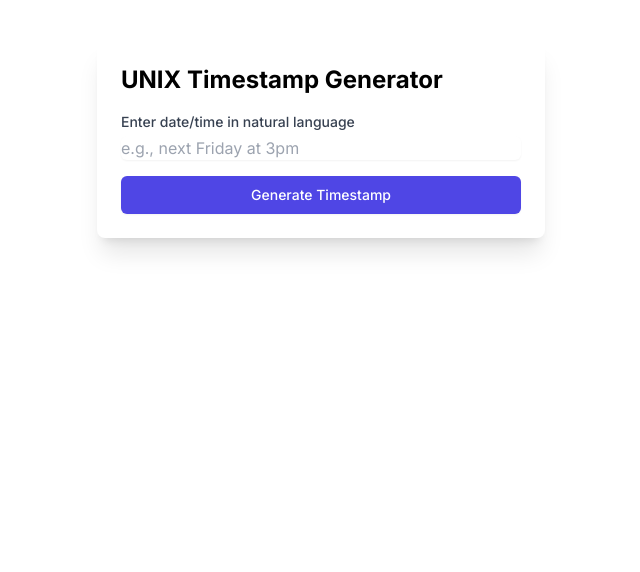
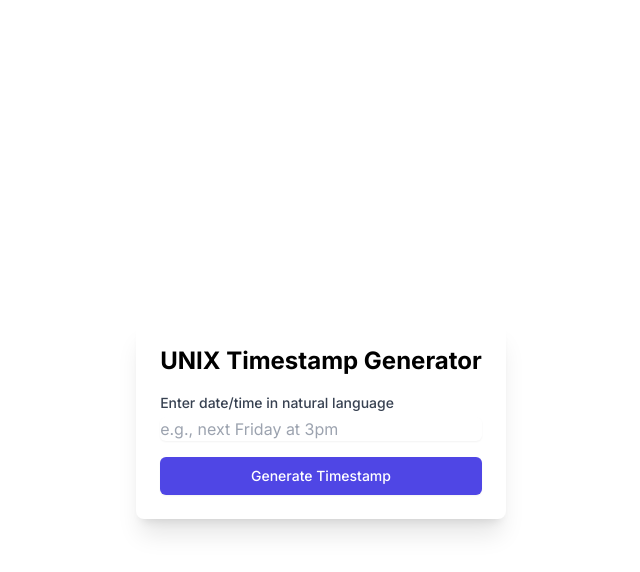
Before and after one commit to PranTanTheMan/llm-unix, a Next.js app: page / in a window 1280 px wide. Shown: the top 572 px of the page, without its empty margins (319-959 px from the left). Built offline with nearby package versions, Linux system fonts and the light colour scheme.

Commit message:
styling change

```diff
--- a/src/app/page.tsx
+++ b/src/app/page.tsx
@@ -2,9 +2,9 @@ import Form from "@/components/form";
 export default function Home() {
   return (
     <>
-      <main>
+      <div className="h-screen flex items-center">
         <Form />
-      </main>
+      </div>
     </>
   );
 }
```
